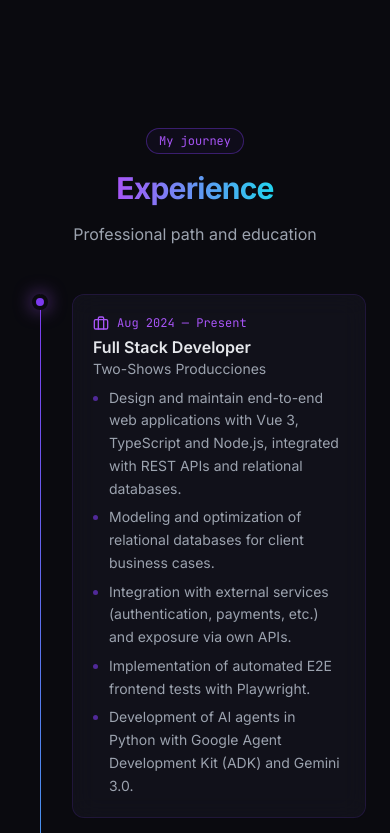
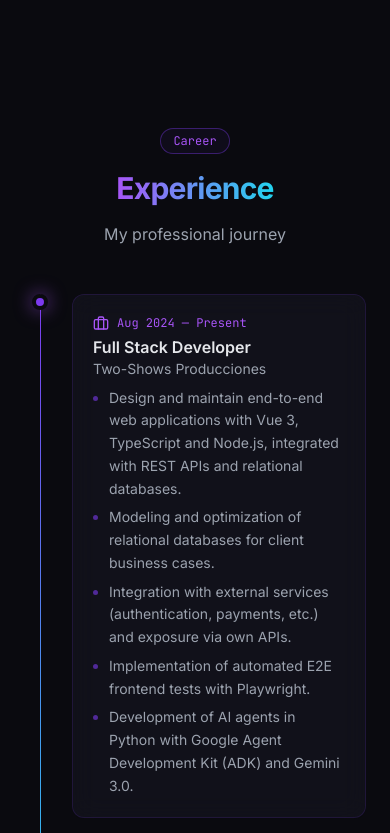
Before and after one commit to Alejandro-Montepeque/portafolio, a React (Vite) app: page / in a window 390 px wide. Shown: the part 5811-6644 px from the top of the page. Built offline with nearby package versions, Linux system fonts and the light colour scheme.

Commit message:
fix: time line

```diff
--- a/src/App.tsx
+++ b/src/App.tsx
@@ -5,6 +5,7 @@ import About from './sections/About'
 import Skills from './sections/Skills'
 import Projects from './sections/Projects'
 import Experience from './sections/Experience'
+import Education from './sections/Education'
 import Contact from './sections/Contact'
 import Footer from './sections/Footer'
 
@@ -19,6 +20,7 @@ export default function App() {
         <Skills />
         <Projects />
         <Experience />
+        <Education />
         <Contact />
       </main>
       <Footer />
--- /dev/null
+++ b/src/components/Timeline.tsx
@@ -0,0 +1,97 @@
+import { motion } from 'framer-motion'
+import type { IconType } from 'react-icons'
+
+export type TimelineItem = {
+  year: string
+  role: string
+  place: string
+  bullets?: string[]
+  desc?: string
+}
+
+type Variant = 'accent' | 'cyan'
+
+type Props = {
+  items: TimelineItem[]
+  icon: IconType
+  variant?: Variant
+}
+
+const variantClasses: Record<
+  Variant,
+  { dot: string; line: string; iconColor: string; yearColor: string }
+> = {
+  accent: {
+    dot: 'bg-accent shadow-[0_0_18px_rgba(168,85,247,0.6)]',
+    line: 'from-accent via-accent-cyan to-transparent',
+    iconColor: 'text-accent-glow',
+    yearColor: 'text-accent-glow',
+  },
+  cyan: {
+    dot: 'bg-accent-cyan shadow-[0_0_18px_rgba(34,211,238,0.6)]',
+    line: 'from-accent-cyan via-accent to-transparent',
+    iconColor: 'text-accent-cyan',
+    yearColor: 'text-accent-cyan',
+  },
+}
+
+export default function Timeline({ items, icon: Icon, variant = 'accent' }: Props) {
+  const v = variantClasses[variant]
+
+  return (
+    <div className="relative max-w-3xl mx-auto">
+      <div
+        className={`absolute left-4 md:left-1/2 top-0 bottom-0 w-px bg-gradient-to-b ${v.line}`}
+      />
+
+      <div className="space-y-10">
+        {items.map((it, idx) => {
+          const isLeft = idx % 2 === 0
+          return (
+            <motion.div
+              key={`${it.year}-${idx}`}
+              initial={{ opacity: 0, y: 30 }}
+              whileInView={{ opacity: 1, y: 0 }}
+              viewport={{ once: true, margin: '-80px' }}
+              transition={{ delay: idx * 0.08 }}
+              className={`relative flex md:items-center ${
+                isLeft ? 'md:flex-row' : 'md:flex-row-reverse'
+              }`}
+            >
+              <span
+                className={`absolute left-4 md:left-1/2 -translate-x-1/2 w-4 h-4 rounded-full border-4 border-bg ${v.dot}`}
+              />
+
+              <div
+                className={`pl-12 md:pl-0 md:w-1/2 ${
+                  isLeft ? 'md:pr-10' : 'md:pl-10'
+                }`}
+              >
+                <div className="glass rounded-xl p-5 hover:border-accent/40 transition">
+                  <div className="flex items-center gap-2 mb-1">
+                    <Icon className={`w-4 h-4 ${v.iconColor}`} />
+                    <span className={`text-xs font-mono ${v.yearColor}`}>
+                      {it.year}
+                    </span>
+                  </div>
+                  <h3 className="font-semibold text-ink">{it.role}</h3>
+                  <div className="text-sm text-ink-muted mb-2">{it.place}</div>
+                  {Array.isArray(it.bullets) ? (
+                    <ul className="text-sm text-ink-muted leading-relaxed space-y-1.5 list-disc pl-4 marker:text-accent/60">
+                      {it.bullets.map((b, i) => (
+                        <li key={i}>{b}</li>
+                      ))}
+                    </ul>
+                  ) : (
+                    <p className="text-sm text-ink-muted leading-relaxed">{it.desc}</p>
+                  )}
+                </div>
+              </div>
+              <div className="hidden md:block md:w-1/2" />
+            </motion.div>
+          )
+        })}
+      </div>
+    </div>
+  )
+}
--- a/src/i18n/translations.ts
+++ b/src/i18n/translations.ts
@@ -6,6 +6,7 @@ export const translations = {
       skills: 'Skills',
       projects: 'Proyectos',
       experience: 'Experiencia',
+      education: 'Educación',
       contact: 'Contacto',
       downloadCV: 'Descargar CV',
     },
@@ -55,14 +56,13 @@ export const translations = {
     },
     experience: {
       title: 'Experiencia',
-      kicker: 'Mi camino',
-      subtitle: 'Trayectoria profesional y formación',
+      kicker: 'Trayectoria',
+      subtitle: 'Mi recorrido profesional',
       items: [
         {
           year: 'Ago 2024 — Actual',
           role: 'Desarrollador Full Stack',
           place: 'Two-Shows Producciones',
-          type: 'work',
           bullets: [
             'Diseño y mantengo aplicaciones web end-to-end con Vue 3, TypeScript y Node.js, integradas a APIs REST y bases de datos relacionales.',
             'Modelado y optimización de bases de datos relacionales para casos de negocio del cliente.',
@@ -75,7 +75,6 @@ export const translations = {
           year: 'Ago 2023 — Ago 2024',
           role: 'Desarrollador Full Stack',
           place: 'Producciones Roma S.A. de C.V.',
-          type: 'work',
           bullets: [
             'Desarrollo fullstack end-to-end en distintos stacks (Node.js, PHP/Laravel).',
             'Diseño y modelado de bases de datos relacionales.',
@@ -88,7 +87,6 @@ export const translations = {
           year: 'Mar 2023 — Jul 2023',
           role: 'Desarrollador Front End',
           place: 'Ministerio de Agricultura y Ganadería',
-          type: 'work',
           bullets: [
             'Desarrollo de módulos frontend para sistemas internos del sector público.',
             'Levantamiento de requerimientos junto a equipo y stakeholders.',
@@ -97,18 +95,23 @@ export const translations = {
             'Trabajo bajo metodologías ágiles (Scrum) con entregas iterativas.',
           ],
         },
+      ],
+    },
+    education: {
+      title: 'Educación',
+      kicker: 'Formación',
+      subtitle: 'Estudios universitarios y bootcamps',
+      items: [
         {
           year: '2023 — Actual',
           role: 'Ingeniería en Desarrollo de Software',
           place: 'ITCA FEPADE',
-          type: 'edu',
           desc: 'Formación universitaria en ingeniería de software, enfocada en arquitectura, bases de datos, diseño de sistemas y buenas prácticas de desarrollo.',
         },
         {
           year: '2023',
           role: 'Bootcamp en Desarrollo Front-End',
           place: 'Ticongle Academy',
-          type: 'edu',
           desc: 'Formación intensiva en desarrollo frontend moderno: HTML, CSS, JavaScript, frameworks y buenas prácticas.',
         },
       ],
@@ -150,6 +153,7 @@ export const translations = {
       skills: 'Skills',
       projects: 'Projects',
       experience: 'Experience',
+      education: 'Education',
       contact: 'Contact',
       downloadCV: 'Download CV',
     },
@@ -199,14 +203,13 @@ export const translations = {
     },
     experience: {
       title: 'Experience',
-      kicker: 'My journey',
-      subtitle: 'Professional path and education',
+      kicker: 'Career',
+      subtitle: 'My professional journey',
       items: [
         {
           year: 'Aug 2024 — Present',
           role: 'Full Stack Developer',
           place: 'Two-Shows Producciones',
-          type: 'work',
           bullets: [
             'Design and maintain end-to-end web applications with Vue 3, TypeScript and Node.js, integrated with REST APIs and relational databases.',
             'Modeling and optimization of relational databases for client business cases.',
@@ -219,7 +222,6 @@ export const translations = {
           year: 'Aug 2023 — Aug 2024',
           role: 'Full Stack Developer',
           place: 'Producciones Roma S.A. de C.V.',
-          type: 'work',
           bullets: [
             'End-to-end fullstack development across different stacks (Node.js, PHP/Laravel).',
             'Design and modeling of relational databases.',
@@ -232,7 +234,6 @@ export const translations = {
           year: 'Mar 2023 — Jul 2023',
           role: 'Front End Developer',
           place: 'Ministry of Agriculture and Livestock',
-          type: 'work',
           bullets: [
             'Frontend module development for internal public sector systems.',
             'Requirements gathering with team and stakeholders.',
@@ -241,18 +242,23 @@ export const translations = {
             'Work under agile methodologies (Scrum) with iterative deliveries.',
           ],
         },
+      ],
+    },
+    education: {
+      title: 'Education',
+      kicker: 'Studies',
+      subtitle: 'University and bootcamps',
+      items: [
         {
           year: '2023 — Present',
           role: 'Software Engineering',
           place: 'ITCA FEPADE',
-          type: 'edu',
           desc: 'University degree in software engineering, focused on architecture, databases, system design and development best practices.',
         },
         {
           year: '2023',
           role: 'Front-End Development Bootcamp',
           place: 'Ticongle Academy',
-          type: 'edu',
           desc: 'Intensive training in modern frontend development: HTML, CSS, JavaScript, frameworks and best practices.',
         },
       ],
--- a/src/sections/Experience.tsx
+++ b/src/sections/Experience.tsx
@@ -1,11 +1,10 @@
-import { motion } from 'framer-motion'
+import { FiBriefcase } from 'react-icons/fi'
 import { useI18n } from '../i18n/I18nContext'
 import SectionHeader from '../components/SectionHeader'
-import { FiBriefcase, FiBookOpen } from 'react-icons/fi'
+import Timeline from '../components/Timeline'
 
 export default function Experience() {
   const { t } = useI18n()
-  const items = t.experience.items
 
   return (
     <section id="experience" className="section-padding relative">
@@ -15,71 +14,7 @@ export default function Experience() {
           title={t.experience.title}
           subtitle={t.experience.subtitle}
         />
-
-        <div className="relative max-w-3xl mx-auto">
-          <div className="absolute left-4 md:left-1/2 top-0 bottom-0 w-px bg-gradient-to-b from-accent via-accent-cyan to-transparent" />
-
-          <div className="space-y-10">
-            {items.map((it, idx) => {
-              const isLeft = idx % 2 === 0
-              const isEdu = it.type === 'edu'
-              const Icon = isEdu ? FiBookOpen : FiBriefcase
-              return (
-                <motion.div
-                  key={idx}
-                  initial={{ opacity: 0, y: 30 }}
-                  whileInView={{ opacity: 1, y: 0 }}
-                  viewport={{ once: true, margin: '-80px' }}
-                  transition={{ delay: idx * 0.08 }}
-                  className={`relative flex md:items-center ${
-                    isLeft ? 'md:flex-row' : 'md:flex-row-reverse'
-                  }`}
-                >
-                  <span
-                    className={`absolute left-4 md:left-1/2 -translate-x-1/2 w-4 h-4 rounded-full border-4 border-bg ${
-                      isEdu
-                        ? 'bg-accent-cyan shadow-[0_0_18px_rgba(34,211,238,0.6)]'
-                        : 'bg-accent shadow-[0_0_18px_rgba(168,85,247,0.6)]'
-                    }`}
-                  />
-
-                  <div className={`pl-12 md:pl-0 md:w-1/2 ${isLeft ? 'md:pr-10' : 'md:pl-10'}`}>
-                    <div className="glass rounded-xl p-5 hover:border-accent/40 transition">
-                      <div className="flex items-center gap-2 mb-1">
-                        <Icon
-                          className={`w-4 h-4 ${
-                            isEdu ? 'text-accent-cyan' : 'text-accent-glow'
-                          }`}
-                        />
-                        <span
-                          className={`text-xs font-mono ${
-                            isEdu ? 'text-accent-cyan' : 'text-accent-glow'
-                          }`}
-                        >
-                          {it.year}
-                        </span>
-                      </div>
-                      <h3 className="font-semibold text-ink">{it.role}</h3>
-                      <div className="text-sm text-ink-muted mb-2">{it.place}</div>
-                      {Array.isArray(it.bullets) ? (
-                        <ul className="text-sm text-ink-muted leading-relaxed space-y-1.5 list-disc pl-4 marker:text-accent/60">
-                          {it.bullets.map((b, i) => (
-                            <li key={i}>{b}</li>
-                          ))}
-                        </ul>
-                      ) : (
-                        <p className="text-sm text-ink-muted leading-relaxed">
-                          {it.desc}
-                        </p>
-                      )}
-                    </div>
-                  </div>
-                  <div className="hidden md:block md:w-1/2" />
-                </motion.div>
-              )
-            })}
-          </div>
-        </div>
+        <Timeline items={t.experience.items} icon={FiBriefcase} variant="accent" />
       </div>
     </section>
   )
```
Also changed, not shown: src/components/Navbar.tsx (+10 -1 lines), src/sections/Education.tsx (added, +21 -0 lines).
